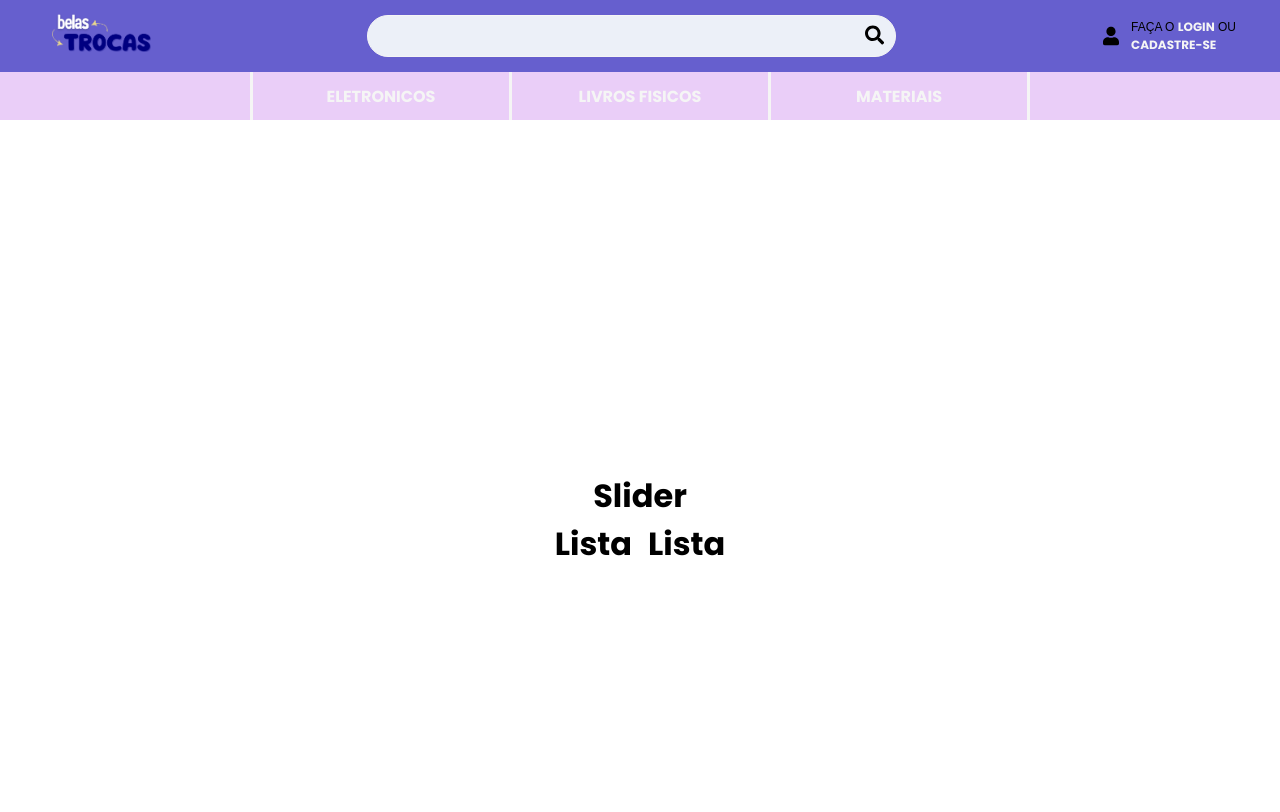
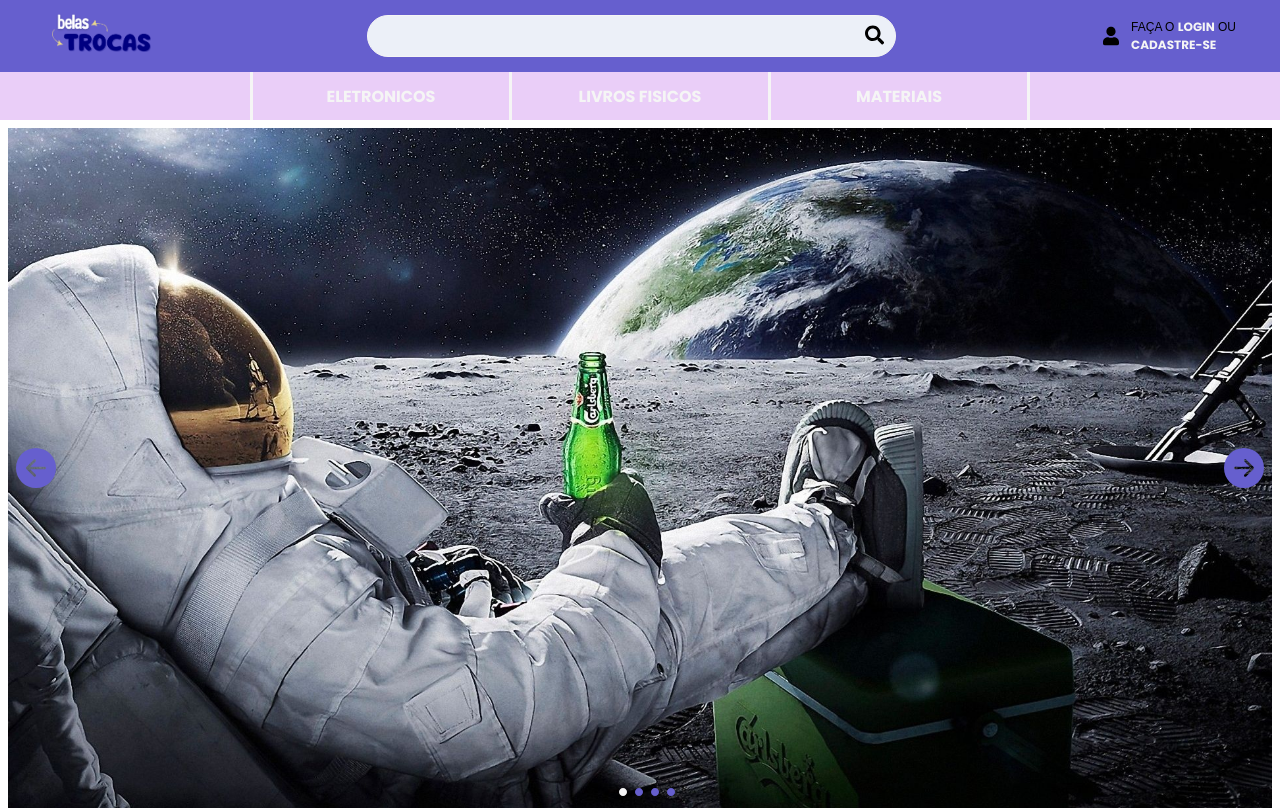
Before and after one commit to rafaelvilaveras/PIME---Belas-Trocas, a React app: page / in a window 1280 px wide. Shown: the top 812 px of the page. Built offline with nearby package versions, Linux system fonts and the light colour scheme; a web font is replaced by a local one.

Commit message:
Add feat(slider), fix (subnav)

```diff
--- a/src/components/home/home-slider.js
+++ b/src/components/home/home-slider.js
@@ -1,8 +1,49 @@
-import React from 'react';
+import React, { useState } from 'react';
+import {GoPrimitiveDot} from 'react-icons/go';
+import {BsArrowLeftCircleFill, BsArrowRightCircleFill} from 'react-icons/bs';
+
+import '../../css/App.css';
+import '../../css/slider.css';
+
+import teste1 from '../../images/slider/teste1.jpg';
+import teste2 from '../../images/slider/teste2.jpg';
+import teste3 from '../../images/slider/teste3.jpg';
+import teste4 from '../../images/slider/teste4.jpg';
+
 
 const HomeSlider = () => {
+
+    const teste = [teste1, teste2, teste3, teste4];
+    const [index, setIndex] = useState(0);
+
+    console.log(teste.length)
+
     return (
-        <h1>Slider</h1>
+        <>
+            <div className='flex-row slider-container prevent-select'>
+                <div className='arrow-container left'>
+                    <BsArrowLeftCircleFill onClick={()=>{index === 0 ? setIndex(teste.length-1) : setIndex(index-1)}}/>
+                </div>
+                <div className='flex-row slider-wrapper'>
+                    {teste.map((item, i)=>{
+                        return(
+                            <div key={'image'+i} className={i === index ? 'image-container' : 'display-none'}>
+                                <img loading='lazy' src={item}/>
+                            </div>
+                        );
+                    })}
+                <div className='dot-container'>
+                    {teste.map((item, i)=>{
+                            return ( <GoPrimitiveDot key={'dot'+i} className={i === index ? 'activeDot s-dot' : ''}/> );
+                        })}
+                </div>
+                </div>
+
+                <div className='arrow-container right'>
+                    <BsArrowRightCircleFill onClick={()=>{index === teste.length-1 ? setIndex(0) : setIndex(index+1)}}/>
+                </div>
+            </div>
+        </>
      );
 }
 
--- a/src/components/navbar/snitems.js
+++ b/src/components/navbar/snitems.js
@@ -5,8 +5,6 @@ import '../../css/App.css';
 import '../../css/navbar.css';
 
 const Snitems = ({navItems, snActive, position}) => {
-
-    console.log(navItems.subdepartamento)
 
     return (
         <>
--- a/src/css/App.css
+++ b/src/css/App.css
@@ -36,3 +36,9 @@
   font-weight: bold;
   cursor: pointer;
 }
+
+.prevent-select {
+  -webkit-user-select: none; /* Safari */
+  -ms-user-select: none; /* IE 10 and IE 11 */
+  user-select: none; /* Standard syntax */
+}
--- a/src/css/home.css
+++ b/src/css/home.css
@@ -1,6 +1,5 @@
 .home-container {
     width: 100%;
-    height: 100vh;
     justify-content: center;
     align-items: center;
 }
--- a/src/css/index.css
+++ b/src/css/index.css
@@ -4,6 +4,7 @@
 
 :root {
   --blue-anchor: hsl(233, 94%, 38%);
+  --black-bg: hsl(0, 0%, 0%, 75%);
   --blue-bg: hsl(244, 53%, 59%);
   --gray-bg: hsl(249, 37%, 86%);
   --light-gray-bg: hsl(222, 48%, 95%);
--- a/src/css/navbar.css
+++ b/src/css/navbar.css
@@ -116,6 +116,7 @@
     box-sizing: border-box;
     gap: 0.75rem;
     border-radius: 0 0 0.35rem 0.35rem;
+    z-index: 9999;
   }
 
   .sn-content hr {
--- /dev/null
+++ b/src/css/slider.css
@@ -0,0 +1,55 @@
+.slider-container {
+    width: 100%;
+    height: 85vh;
+    margin: 0.5rem auto;
+    justify-content: space-around;
+    align-items: center;
+    position: relative;
+    box-sizing: border-box;
+}
+
+.arrow-container {
+    display: flex;
+    align-items: center;
+    font-size: 2.5rem;
+    color: var(--blue-bg);
+    cursor: pointer;
+    position: absolute;
+}
+
+.left {
+    left: 1rem;
+}
+
+.right {
+    right: 1rem;
+
+}
+
+.slide-wrapper {
+    width: 100%;
+}
+
+.dot-container {
+    display: flex;
+    justify-content: center;
+    position: absolute;
+    width: 99.9%;
+    bottom: 0.5rem;
+    color: var(--blue-bg);
+}
+
+.activeDot {
+    color: var(--white-font);
+}
+
+.image-container {
+    width: 98.8vw;
+    height: 85vh;
+
+}
+
+.image-container img {
+    width: 100%;
+    height: 100%;
+}
```
Also changed, not shown: README.md, src/images/slider/ba1.jpeg (added), src/images/slider/ba2.jpeg (added), src/images/slider/ba3.jpeg (added), src/images/slider/ba4.jpg (added), src/images/slider/teste1.jpg (added), src/images/slider/teste2.jpeg (added), src/images/slider/teste2.jpg (added), src/images/slider/teste3.jpg (added), src/images/slider/teste4.jpeg (added), src/images/slider/teste4.jpg (added).
